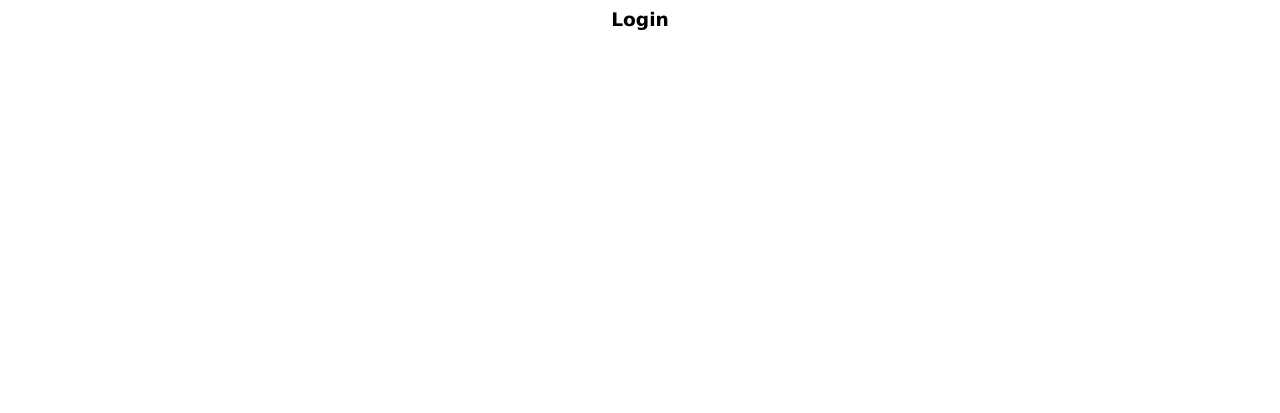
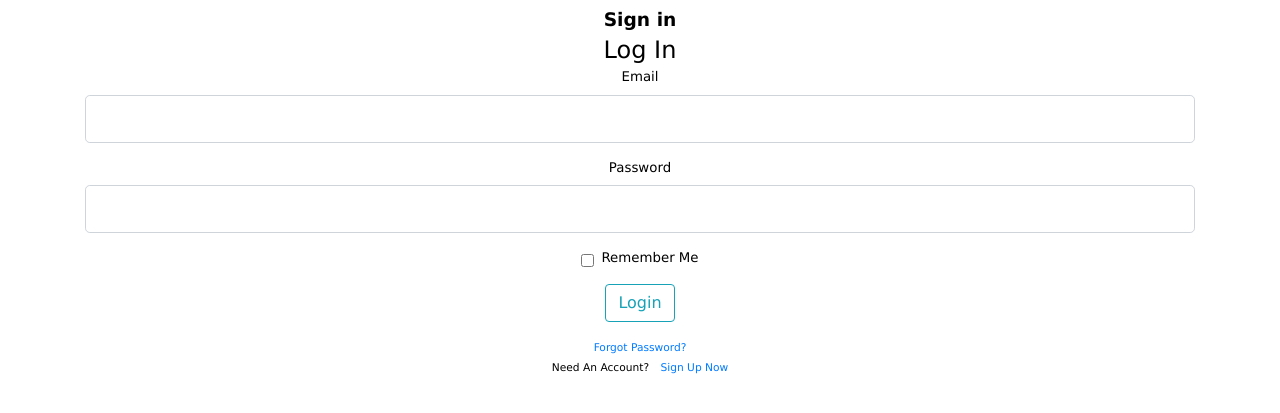
Before and after one commit to jeej90/lotr_shop, a Flask app: page /login in a window 1280 px wide. Before the commit the part shown is almost empty. Shown: the top 413 px of the page. Run offline with Flask 2, Linux system fonts and the light colour scheme; parts of the project's set-up code (start-up, migrations or seed data) failed here and were passed over; some libraries are stand-ins or nearby versions.

Commit message:
registration form near completion and login started

```diff
--- a/application/__init__.py
+++ b/application/__init__.py
@@ -6,6 +6,7 @@ app = Flask(__name__)
 
 app.config['SECRET_KEY'] = 'YOUR_SECRET_KEY'
 
+# The DB below will require the location (root for me) and password (just before @localhost if required)
 app.config['SQLALCHEMY_DATABASE_URI'] = "mysql+pymysql://root:@localhost/lotr_shop"
 app.config['SQLALCHEMY_TRACK_MODIFICATIONS'] = False
 
--- a/application/forms.py
+++ b/application/forms.py
@@ -1,6 +1,7 @@
 from flask_wtf import FlaskForm
 from wtforms import StringField, SubmitField, BooleanField, PasswordField, IntegerField, DateField
-from wtforms.validators import DataRequired, Length, Email, EqualTo
+from wtforms.validators import DataRequired, Length, Email, EqualTo, ValidationError
+from application.models import RegisteredUser
 
 
 # JeJe: added reg & login forms
@@ -11,6 +12,16 @@ class RegistrationForm(FlaskForm):
     confirm_password = PasswordField('Confirm password', validators=[DataRequired(), EqualTo('password')])
     submit = SubmitField('Sign Up')
 
+    def validate_username(self, user_name):
+        user = RegisteredUser.query.filter_by(user_name=user_name.data).first()
+        if user:
+            raise ValidationError('That username is taken. Please choose a different one.')
+
+    def validate_email(self, email):
+        user = RegisteredUser.query.filter_by(email=email.data).first()
+        if user:
+            raise ValidationError('There is already an account with this email.')
+
 
 class LoginForm(FlaskForm):
     email = StringField('Email', validators=[DataRequired(), Email(), Length(min=2, max=20)])
--- a/application/models.py
+++ b/application/models.py
@@ -41,7 +41,7 @@ class RegisteredUser(db.Model):
     id = db.Column(db.Integer, primary_key=True)
     user_name = db.Column(db.String(50), unique=True, nullable=False)
     email = db.Column(db.String(100), unique=True, nullable=False)
-    password = db.Column(db.String(50), nullable=False)
+    password = db.Column(db.String(100), nullable=False)
     date_joined = db.Column(db.DateTime, nullable=False, default=datetime.now)
     customer_id = db.Column(db.Integer, db.ForeignKey('customer.id'), nullable=True)
 
@@ -59,7 +59,7 @@ class Product(db.Model):
     size_id = db.Column(db.Integer, db.ForeignKey('size.id'), nullable=True)
     colour_id = db.Column(db.Integer, db.ForeignKey('colour.id'), nullable=True)
     stock_id = db.Column(db.Integer, db.ForeignKey('stock.id'), nullable=True)
-    product_category_id = db.Column(db.Integer, db.ForeignKey('ProductCategory.id'), nullable=True)
+    product_category_id = db.Column(db.Integer, db.ForeignKey('product_category.id'), nullable=True)
 
     def __repr__(self):
         return f"Product('{self.name}', '{self.description}', {self.full_price})"
--- a/application/routes.py
+++ b/application/routes.py
@@ -15,8 +15,12 @@ def home():
 def register():
     form = RegistrationForm()
     if form.validate_on_submit():
-        flash(f'Welcome {form.user_name.data} to Middle Earth!')
-        return redirect(url_for('home'))
+        hashed_password = bcrypt.generate_password_hash(form.password.data).decode('utf-8')
+        user = RegisteredUser(user_name=form.user_name.data, email=form.email.data, password=hashed_password)
+        db.session.add(user)
+        db.session.commit()
+        flash(f'Your account successfully created. Welcome to Middle Earth!')
+        return redirect(url_for('login'))
 
     return render_template("register.html", title="Sign up", form=form)
 
@@ -31,4 +35,4 @@ def login():
             return redirect(url_for('home'))
         else:
             flash('Login Unsuccessful. Please check username and password', 'danger')
-    return render_template("login.html", title="Sign in")
+    return render_template("login.html", title="Sign in", form=form)
--- a/application/templates/login.html
+++ b/application/templates/login.html
@@ -1,4 +1,53 @@
 {% extends "layout.html" %}
 {% block body_content %}
-<h1>Login</h1>
-{% endblock %}
+<h1>Sign in</h1>
+<div class='form'>
+        <form method="POST" action="">
+            {{ form.hidden_tag() }}
+            <fieldset class="form-group">
+                <legend>Log In</legend>
+                <div class="form-group">
+                    {{ form.email.label(class="form-control-label") }}
+                    {% if form.email.errors %}
+                        {{ form.email(class="form-control form-control-lg is-invalid") }}
+                        <div class="invalid-feedback">
+                            {% for error in form.email.errors %}
+                                <span>{{ error }}</span>
+                            {% endfor %}
+                        </div>
+                    {% else %}
+                        {{ form.email(class="form-control form-control-lg") }}
+                    {% endif %}
+                </div>
+                <div class="form-group">
+                    {{ form.password.label(class="form-control-label") }}
+                    {% if form.password.errors %}
+                        {{ form.password(class="form-control form-control-lg is-invalid") }}
+                        <div class="invalid-feedback">
+                            {% for error in form.password.errors %}
+                                <span>{{ error }}</span>
+                            {% endfor %}
+                        </div>
+                    {% else %}
+                        {{ form.password(class="form-control form-control-lg") }}
+                    {% endif %}
+                </div>
+                <div class="form-check">
+                    {{ form.remember(class="form-check-input") }}
+                    {{ form.remember.label(class="form-check-label") }}
+                </div>
+            </fieldset>
+            <div class="form-group">
+                {{ form.submit(class="btn btn-outline-info") }}
+            </div>
+            <small>
+                <a href="#">Forgot Password?</a>
+            </small>
+        </form>
+    </div>
+    <div>
+        <small>
+            Need An Account? <a class="ml-2" href="{{ url_for('register') }}">Sign Up Now</a>
+        </small>
+    </div>
+{% endblock body_content %}
--- a/application/templates/register.html
+++ b/application/templates/register.html
@@ -1,8 +1,5 @@
 {% extends "layout.html" %}
 {% block body_content %}
-<h1>Sign up</h1>
-
-
 <div class='form'>
     <form method='POST' action=''>
         <!-- provides CSRF protection, alongside secret key. Use on all POST forms -->
```
Also changed, not shown: application/create.py (+8 -5 lines).
